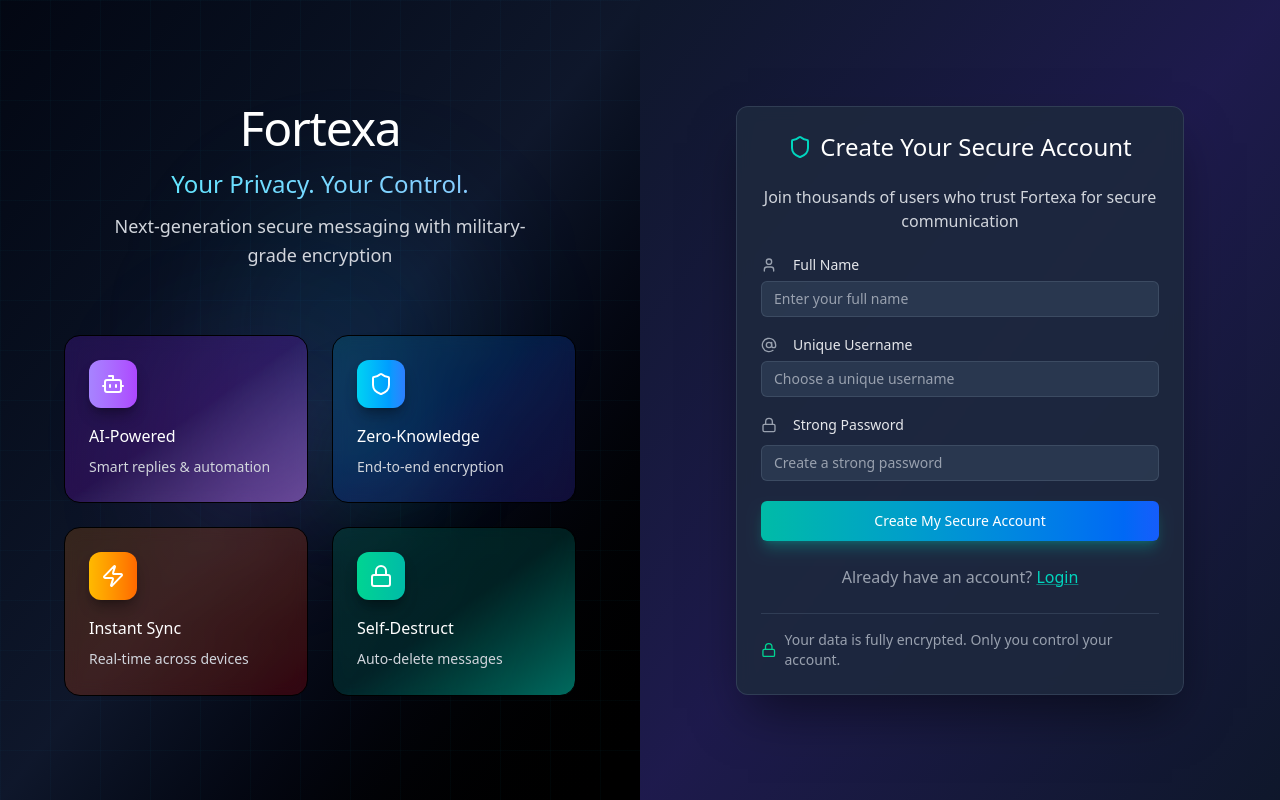
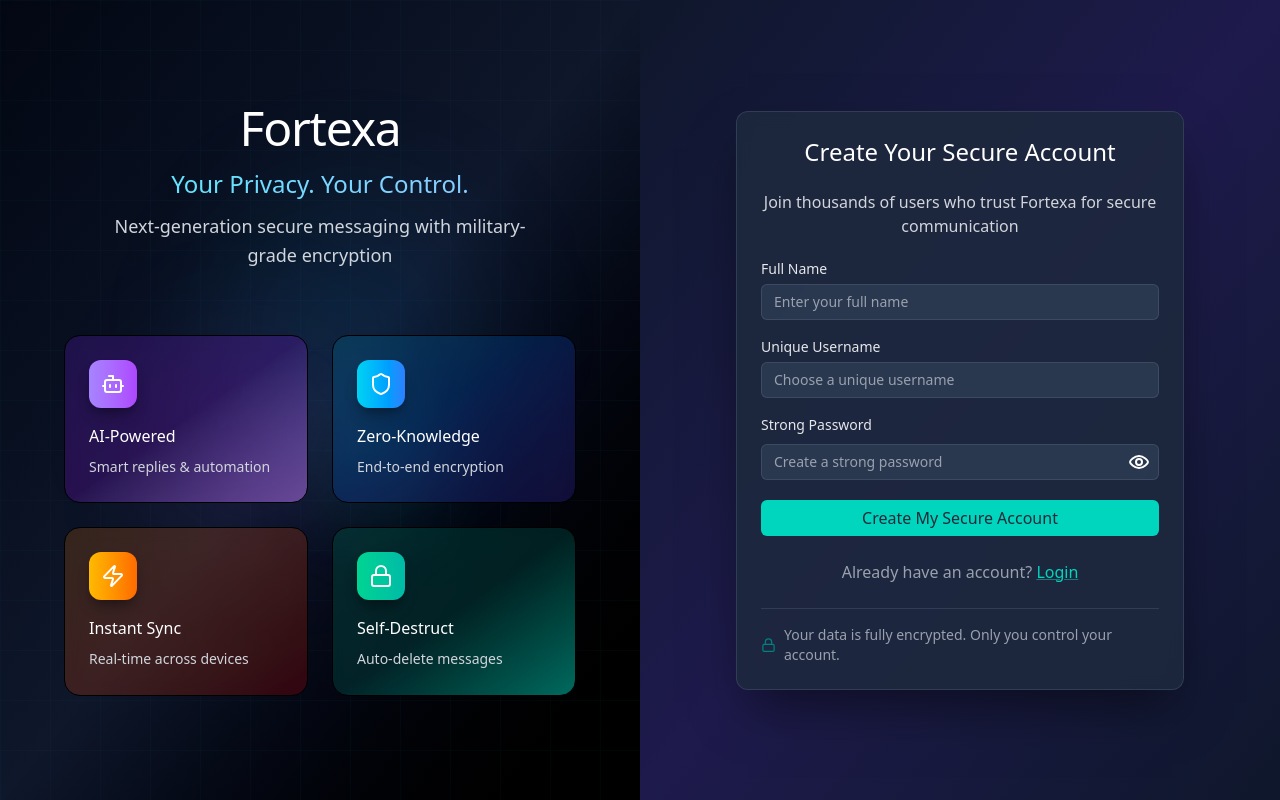
Before and after one commit to zunaiddev/Fortexa, a plain HTML site: page signup.html in a window 1280 px wide. Drawn offline with nearby package versions, Linux system fonts and the light colour scheme.

Commit message:
optimize the code and remove some unwantded thing

```diff
--- a/signup.html
+++ b/signup.html
@@ -61,6 +61,8 @@
             </div>
         </div>
     </div>
+
+    <!--    Right panel-->
     <div class="col-span-1">
         <div class="flex items-center justify-center h-full bg-gradient-to-br from-slate-900 via-indigo-950 to-slate-900 p-8">
             <div class="text-card-foreground flex flex-col gap-6 rounded-xl border w-full max-w-md bg-slate-800/90 backdrop-blur-sm border-slate-600/50 shadow-2xl shadow-black/50"
@@ -68,37 +70,22 @@
                 <div class="@container/card-header grid auto-rows-min grid-rows-[auto_auto] items-start gap-1.5 px-6 pt-6 has-data-[slot=card-action]:grid-cols-[1fr_auto] [.border-b]:pb-6 text-center space-y-4"
                      data-slot="card-header">
                     <div class="flex items-center justify-center space-x-2">
-                        <svg aria-hidden="true" class="lucide lucide-shield w-6 h-6 text-teal-400"
-                             fill="none" height="24"
-                             stroke="currentColor" stroke-linecap="round" stroke-linejoin="round"
-                             stroke-width="2"
-                             viewBox="0 0 24 24" width="24"
-                             xmlns="http://www.w3.org/2000/svg">
-                            <path d="M20 13c0 5-3.5 7.5-7.66 8.95a1 1 0 0 1-.67-.01C7.5 20.5 4 18 4 13V6a1 1 0 0 1 1-1c2 0 4.5-1.2 6.24-2.72a1.17 1.17 0 0 1 1.52 0C14.51 3.81 17 5 19 5a1 1 0 0 1 1 1z"></path>
-                        </svg>
                         <h4 class="text-2xl text-white" data-slot="card-title">Create Your Secure
                             Account</h4></div>
                     <p class="text-gray-300" data-slot="card-description">Join thousands of users who trust
                         Fortexa for secure communication</p></div>
                 <div class="px-6 [&amp;:last-child]:pb-6 space-y-6" data-slot="card-content">
                     <form class="space-y-5">
-                        <div class="space-y-2"><label
+                        <div class="space-y-2">
+                            <label
                                     class="gap-2 text-sm leading-none font-medium select-none group-data-[disabled=true]:pointer-events-none group-data-[disabled=true]:opacity-50 peer-disabled:cursor-not-allowed peer-disabled:opacity-50 text-gray-200 flex items-center space-x-2"
                                     data-slot="label"
-                                for="fullName">
-                            <svg aria-hidden="true" class="lucide lucide-user w-4 h-4 text-gray-400"
-                                 fill="none"
-                                 height="24" stroke="currentColor" stroke-linecap="round"
-                                 stroke-linejoin="round"
-                                 stroke-width="2" viewBox="0 0 24 24"
-                                 width="24" xmlns="http://www.w3.org/2000/svg">
-                                <path d="M19 21v-2a4 4 0 0 0-4-4H9a4 4 0 0 0-4 4v2"></path>
-                                <circle cx="12" cy="7" r="4"></circle>
-                            </svg>
+                                    for="name">
+
                                 <span>Full Name</span></label><input
                                 class="file:text-foreground selection:bg-primary selection:text-primary-foreground dark:bg-input/30 flex h-9 w-full min-w-0 rounded-md border px-3 py-1 text-base transition-[color,box-shadow] outline-none file:inline-flex file:h-7 file:border-0 file:bg-transparent file:text-sm file:font-medium disabled:pointer-events-none disabled:cursor-not-allowed disabled:opacity-50 md:text-sm focus-visible:border-ring focus-visible:ring-ring/50 focus-visible:ring-[3px] aria-invalid:ring-destructive/20 dark:aria-invalid:ring-destructive/40 aria-invalid:border-destructive bg-slate-700/70 border-slate-600/70 text-white placeholder:text-gray-400 focus:border-teal-400 focus:ring-teal-400/20"
                                 data-slot="input"
-                                id="fullName"
+                                id="name"
                                 placeholder="Enter your full name"
                                 required=""
                                 type="text" value=""></div>
@@ -106,15 +93,6 @@
                                 class="gap-2 text-sm leading-none font-medium select-none group-data-[disabled=true]:pointer-events-none group-data-[disabled=true]:opacity-50 peer-disabled:cursor-not-allowed peer-disabled:opacity-50 text-gray-200 flex items-center space-x-2"
                                 data-slot="label"
                                 for="username">
-                            <svg aria-hidden="true" class="lucide lucide-at-sign w-4 h-4 text-gray-400"
-                                 fill="none"
-                                 height="24" stroke="currentColor" stroke-linecap="round"
-                                 stroke-linejoin="round"
-                                 stroke-width="2" viewBox="0 0 24 24"
-                                 width="24" xmlns="http://www.w3.org/2000/svg">
-                                <circle cx="12" cy="12" r="4"></circle>
-                                <path d="M16 8v5a3 3 0 0 0 6 0v-1a10 10 0 1 0-4 8"></path>
-                            </svg>
                             <span>Unique Username</span></label><input
                                 class="file:text-foreground selection:bg-primary selection:text-primary-foreground dark:bg-input/30 flex h-9 w-full min-w-0 rounded-md border px-3 py-1 text-base transition-[color,box-shadow] outline-none file:inline-flex file:h-7 file:border-0 file:bg-transparent file:text-sm file:font-medium disabled:pointer-events-none disabled:cursor-not-allowed disabled:opacity-50 md:text-sm focus-visible:border-ring focus-visible:ring-ring/50 focus-visible:ring-[3px] aria-invalid:ring-destructive/20 dark:aria-invalid:ring-destructive/40 aria-invalid:border-destructive bg-slate-700/70 border-slate-600/70 text-white placeholder:text-gray-400 focus:border-teal-400 focus:ring-teal-400/20"
                                 data-slot="input"
@@ -126,25 +104,24 @@
                                 class="gap-2 text-sm leading-none font-medium select-none group-data-[disabled=true]:pointer-events-none group-data-[disabled=true]:opacity-50 peer-disabled:cursor-not-allowed peer-disabled:opacity-50 text-gray-200 flex items-center space-x-2"
                                 data-slot="label"
                                 for="password">
-                            <svg aria-hidden="true" class="lucide lucide-lock w-4 h-4 text-gray-400"
-                                 fill="none"
-                                 height="24" stroke="currentColor" stroke-linecap="round"
-                                 stroke-linejoin="round"
-                                 stroke-width="2" viewBox="0 0 24 24"
-                                 width="24" xmlns="http://www.w3.org/2000/svg">
-                                <rect height="11" rx="2" ry="2" width="18" x="3" y="11"></rect>
-                                <path d="M7 11V7a5 5 0 0 1 10 0v4"></path>
-                            </svg>
-                            <span>Strong Password</span></label><input
-                                class="file:text-foreground selection:bg-primary selection:text-primary-foreground dark:bg-input/30 flex h-9 w-full min-w-0 rounded-md border px-3 py-1 text-base transition-[color,box-shadow] outline-none file:inline-flex file:h-7 file:border-0 file:bg-transparent file:text-sm file:font-medium disabled:pointer-events-none disabled:cursor-not-allowed disabled:opacity-50 md:text-sm focus-visible:border-ring focus-visible:ring-ring/50 focus-visible:ring-[3px] aria-invalid:ring-destructive/20 dark:aria-invalid:ring-destructive/40 aria-invalid:border-destructive bg-slate-700/70 border-slate-600/70 text-white placeholder:text-gray-400 focus:border-teal-400 focus:ring-teal-400/20"
+                            <span>Strong Password</span></label>
+                            <div class="relative">
+                                <input
+                                        class="dark:bg-input/30 pr-9 flex h-9 w-full min-w-0 rounded-md border px-3 py-1 text-base transition-[color,box-shadow] outline-none file:inline-flex file:h-7 file:border-0 file:bg-transparent file:text-sm file:font-medium disabled:pointer-events-none disabled:cursor-not-allowed disabled:opacity-50 md:text-sm focus-visible:border-ring focus-visible:ring-ring/50 focus-visible:ring-[3px] aria-invalid:ring-destructive/20 dark:aria-invalid:ring-destructive/40 aria-invalid:border-destructive bg-slate-700/70 border-slate-600/70 text-white placeholder:text-gray-400 focus:border-teal-400 focus:ring-teal-400/20"
                                         data-slot="input"
                                         id="password"
                                         placeholder="Create a strong password"
-                                required=""
-                                type="password" value=""></div>
-                        <button class="inline-flex items-center justify-center gap-2 whitespace-nowrap text-sm font-medium disabled:pointer-events-none disabled:opacity-50 [&amp;_svg]:pointer-events-none [&amp;_svg:not([class*='size-'])]:size-4 shrink-0 [&amp;_svg]:shrink-0 outline-none focus-visible:border-ring focus-visible:ring-ring/50 focus-visible:ring-[3px] aria-invalid:ring-destructive/20 dark:aria-invalid:ring-destructive/40 aria-invalid:border-destructive hover:bg-primary/90 h-10 rounded-md px-6 has-[&gt;svg]:px-4 w-full bg-gradient-to-r from-teal-500 to-blue-600 hover:from-teal-600 hover:to-blue-700 text-white shadow-lg shadow-teal-500/30 transition-all duration-300 transform hover:scale-[1.02]"
+                                        type="password">
+                                <img alt="Show Password"
+                                     class="cursor-pointer absolute right-2 top-1/2 -translate-y-1/2"
+                                     src="assets/eye.svg"/>
+                            </div>
+
+                        </div>
+                        <button class="w-full h-9 bg-teal-400 disabled:pointer-events-none disabled:opacity-50 hover:bg-teal-500 text-gray-800 cursor-pointer rounded-md"
                                 data-slot="button"
-                                type="submit">Create My Secure Account
+                                type="submit">
+                            Create My Secure Account
                         </button>
                     </form>
                     <div class="text-center"><p class="text-gray-400">Already have an account? <a
@@ -153,15 +130,7 @@
                     </p></div>
                     <div class="pt-4 border-t border-slate-600/50">
                         <div class="flex items-center justify-center space-x-2 text-sm text-gray-400">
-                            <svg aria-hidden="true" class="lucide lucide-lock w-4 h-4 text-emerald-400"
-                                 fill="none"
-                                 height="24" stroke="currentColor" stroke-linecap="round"
-                                 stroke-linejoin="round"
-                                 stroke-width="2" viewBox="0 0 24 24"
-                                 width="24" xmlns="http://www.w3.org/2000/svg">
-                                <rect height="11" rx="2" ry="2" width="18" x="3" y="11"></rect>
-                                <path d="M7 11V7a5 5 0 0 1 10 0v4"></path>
-                            </svg>
+                            <img alt="lock " src="assets/greenLock.svg">
                             <span>Your data is fully encrypted. Only you control your account.</span></div>
                     </div>
                 </div>
```
Also changed, not shown: assets/eye.svg (added), assets/eyeSlash.svg (added), assets/greenLock.svg (added), assets/tealShield.svg (added). Lines whose indentation alone changed are shown as unchanged.
